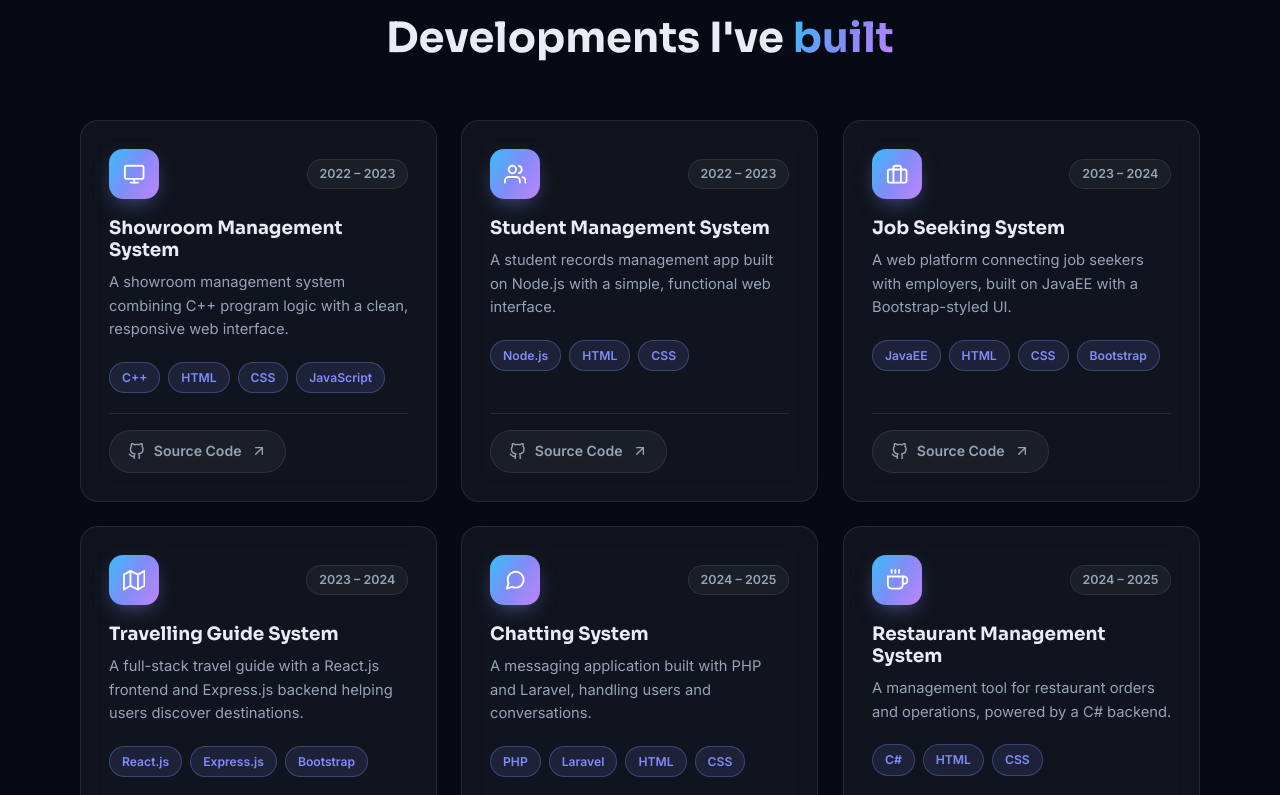
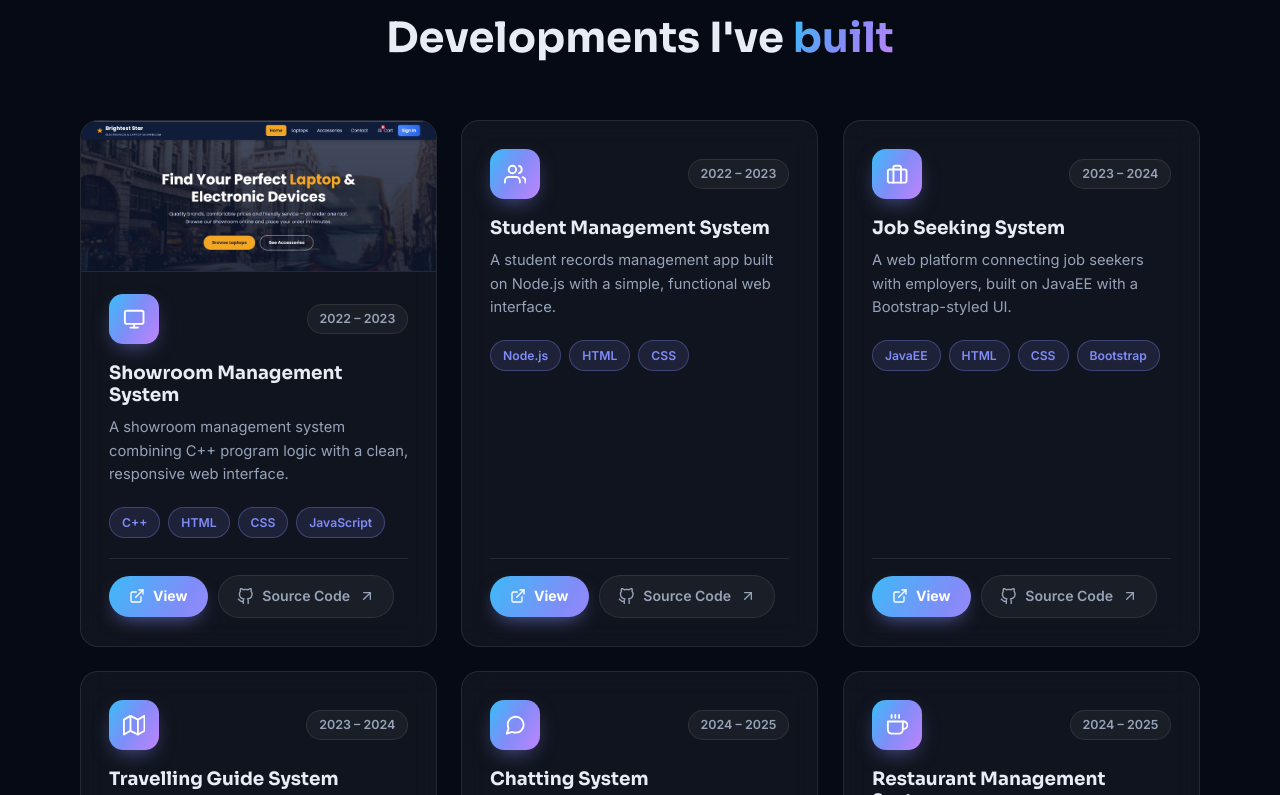
Before and after one commit to SoeThuraNaing974/Portfolio_Web_Based_Design, a React (Vite) app: page / in a window 1280 px wide. Shown: the part 4165-4960 px from the top of the page. Built offline with nearby package versions, Linux system fonts and the light colour scheme.

Commit message:
project link

```diff
--- a/src/components/Projects.css
+++ b/src/components/Projects.css
@@ -35,6 +35,53 @@
 }
 
 .project-card:hover .project-shine {
+  opacity: 1;
+}
+
+/* Live-site preview banner (full bleed to the card edges) */
+.project-preview {
+  position: relative;
+  display: block;
+  margin: -28px -28px 22px;
+  overflow: hidden;
+  border-bottom: 1px solid var(--border);
+}
+
+.project-preview img {
+  display: block;
+  width: 100%;
+  height: 150px;
+  object-fit: cover;
+  object-position: top;
+  transition: transform 0.5s ease;
+}
+
+.project-preview:hover img {
+  transform: scale(1.06);
+}
+
+.preview-overlay {
+  position: absolute;
+  inset: 0;
+  display: flex;
+  align-items: center;
+  justify-content: center;
+  gap: 8px;
+  font-size: 0.88rem;
+  font-weight: 700;
+  color: #fff;
+  background: color-mix(in srgb, var(--accent-2) 30%, rgba(10, 12, 24, 0.55));
+  backdrop-filter: blur(2px);
+  opacity: 0;
+  transition: opacity var(--transition);
+}
+
+.preview-overlay svg {
+  font-size: 1.05rem;
+}
+
+.project-preview:hover .preview-overlay,
+.project-preview:focus-visible .preview-overlay {
   opacity: 1;
 }
 
@@ -116,9 +163,45 @@
 }
 
 .project-footer {
+  display: flex;
+  align-items: center;
+  gap: 10px;
   margin-top: auto;
   padding-top: 16px;
   border-top: 1px solid var(--border);
+}
+
+.view-link {
+  position: relative;
+  display: inline-flex;
+  align-items: center;
+  gap: 8px;
+  font-size: 0.88rem;
+  font-weight: 700;
+  color: #fff;
+  padding: 9px 20px;
+  border-radius: 999px;
+  background: var(--gradient);
+  background-size: 160% 160%;
+  background-position: 0% 50%;
+  box-shadow: 0 8px 20px -8px rgba(129, 140, 248, 0.7);
+  transition: background-position 0.4s ease, transform var(--transition),
+    box-shadow var(--transition);
+}
+
+.view-icon {
+  font-size: 1rem;
+  transition: transform var(--transition);
+}
+
+.view-link:hover {
+  background-position: 100% 50%;
+  transform: translateY(-2px);
+  box-shadow: 0 12px 28px -8px rgba(129, 140, 248, 0.9);
+}
+
+.view-link:hover .view-icon {
+  transform: translate(2px, -2px) scale(1.1);
 }
 
 .source-link {
--- a/src/components/Projects.jsx
+++ b/src/components/Projects.jsx
@@ -10,12 +10,14 @@ import {
   FiShoppingCart,
   FiGithub,
   FiArrowUpRight,
+  FiExternalLink,
 } from 'react-icons/fi'
+import showroomPreview from '../assets/showroom-preview.jpg'
 import './Projects.css'
 
-// Replace "yourusername" with your real GitHub username,
-// and each repo name with the repository that holds that project's code.
-const GITHUB = 'https://github.com/yourusername'
+// Each repo name below must match the repository that holds that project's code.
+// Set each project's `demo` to its live website URL to activate the View button.
+const GITHUB = 'https://github.com/SoeThuraNaing974'
 
 const PROJECTS = [
   {
@@ -25,7 +27,9 @@ const PROJECTS = [
     description:
       'A showroom management system combining C++ program logic with a clean, responsive web interface.',
     tech: ['C++', 'HTML', 'CSS', 'JavaScript'],
-    source: `${GITHUB}/showroom-management-system`,
+    source: `${GITHUB}/Showroom-Management-System`,
+    demo: 'https://showroom-management-system-vampire6.vercel.app',
+    preview: showroomPreview,
   },
   {
     icon: <FiUsers />,
@@ -35,6 +39,7 @@ const PROJECTS = [
       'A student records management app built on Node.js with a simple, functional web interface.',
     tech: ['Node.js', 'HTML', 'CSS'],
     source: `${GITHUB}/student-management-system`,
+    demo: '#',
   },
   {
     icon: <FiBriefcase />,
@@ -44,6 +49,7 @@ const PROJECTS = [
       'A web platform connecting job seekers with employers, built on JavaEE with a Bootstrap-styled UI.',
     tech: ['JavaEE', 'HTML', 'CSS', 'Bootstrap'],
     source: `${GITHUB}/job-seeking-system`,
+    demo: '#',
   },
   {
     icon: <FiMap />,
@@ -53,6 +59,7 @@ const PROJECTS = [
       'A full-stack travel guide with a React.js frontend and Express.js backend helping users discover destinations.',
     tech: ['React.js', 'Express.js', 'Bootstrap'],
     source: `${GITHUB}/travelling-guide-system`,
+    demo: '#',
   },
   {
     icon: <FiMessageCircle />,
@@ -62,6 +69,7 @@ const PROJECTS = [
       'A messaging application built with PHP and Laravel, handling users and conversations.',
     tech: ['PHP', 'Laravel', 'HTML', 'CSS'],
     source: `${GITHUB}/chatting-system`,
+    demo: '#',
   },
   {
     icon: <FiCoffee />,
@@ -71,6 +79,7 @@ const PROJECTS = [
       'A management tool for restaurant orders and operations, powered by a C# backend.',
     tech: ['C#', 'HTML', 'CSS'],
     source: `${GITHUB}/restaurant-management-system`,
+    demo: '#',
   },
   {
     icon: <FiShoppingCart />,
@@ -80,6 +89,7 @@ const PROJECTS = [
       'A marketplace platform powered by Python and Flask, managing products and orders with a Bootstrap UI.',
     tech: ['Python', 'Flask', 'HTML', 'CSS', 'Bootstrap'],
     source: `${GITHUB}/marketplace-management-system`,
+    demo: '#',
   },
 ]
 
@@ -151,6 +161,25 @@ export default function Projects() {
             >
               <TiltCard className="project-card glass">
                 <div className="project-shine" aria-hidden="true" />
+                {project.preview && (
+                  <a
+                    href={project.demo}
+                    target="_blank"
+                    rel="noreferrer"
+                    className="project-preview"
+                    aria-label={`Open ${project.title} live site`}
+                  >
+                    <img
+                      src={project.preview}
+                      alt={`${project.title} website preview`}
+                      loading="lazy"
+                    />
+                    <span className="preview-overlay">
+                      <FiExternalLink />
+                      <span>Visit site</span>
+                    </span>
+                  </a>
+                )}
                 <div className="project-top">
                   <span className="project-icon">{project.icon}</span>
                   <span className="project-year">{project.year}</span>
@@ -165,6 +194,15 @@ export default function Projects() {
                   ))}
                 </div>
                 <div className="project-footer">
+                  <a
+                    href={project.demo}
+                    target="_blank"
+                    rel="noreferrer"
+                    className="view-link"
+                  >
+                    <FiExternalLink className="view-icon" />
+                    <span>View</span>
+                  </a>
                   <a
                     href={project.source}
                     target="_blank"
```
Also changed, not shown: src/assets/showroom-preview.jpg (added).
